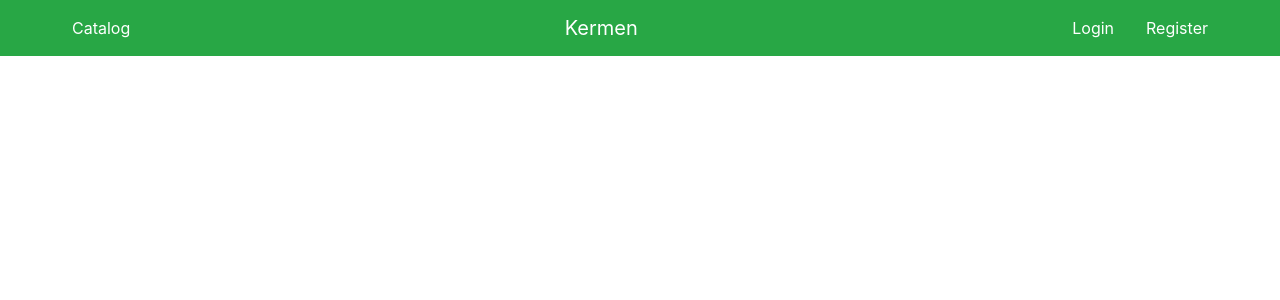
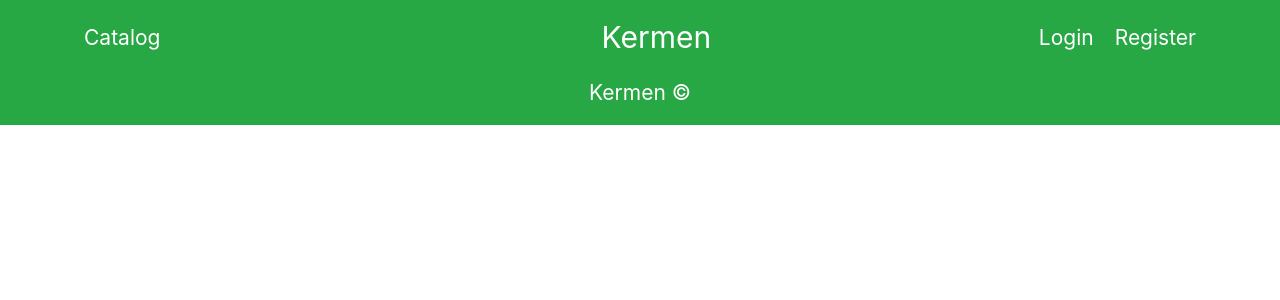
Before and after one commit to DarioTsvetanov/kermen, a React (Create React App) app in the folder client/: page / in a window 1280 px wide. Shown: the top 300 px of the page. Built offline with nearby package versions, Linux system fonts and the light colour scheme.

Commit message:
Header and Footer created

```diff
--- a/client/package.json
+++ b/client/package.json
@@ -10,6 +10,7 @@
     "react": "^17.0.1",
     "react-bootstrap": "^1.5.1",
     "react-dom": "^17.0.1",
+    "react-router-dom": "^5.2.0",
     "react-scripts": "4.0.3",
     "web-vitals": "^1.1.0"
   },
--- a/client/src/App.css
+++ b/client/src/App.css
@@ -1,38 +1,3 @@
-.App {
-  text-align: center;
+body {
+    margin: 0;
 }
-
-.App-logo {
-  height: 40vmin;
-  pointer-events: none;
-}
-
-@media (prefers-reduced-motion: no-preference) {
-  .App-logo {
-    animation: App-logo-spin infinite 20s linear;
-  }
-}
-
-.App-header {
-  background-color: #282c34;
-  min-height: 100vh;
-  display: flex;
-  flex-direction: column;
-  align-items: center;
-  justify-content: center;
-  font-size: calc(10px + 2vmin);
-  color: white;
-}
-
-.App-link {
-  color: #61dafb;
-}
-
-@keyframes App-logo-spin {
-  from {
-    transform: rotate(0deg);
-  }
-  to {
-    transform: rotate(360deg);
-  }
-}
--- a/client/src/App.js
+++ b/client/src/App.js
@@ -1,10 +1,22 @@
-import './App.css';
+import { Switch, Route } from 'react-router-dom';
+
+import Header from './components/Header/Header';
+import Footer from './components/Footer/Footer';
+
 import 'bootstrap/dist/css/bootstrap.min.css';
-import Header from './components/Header/Header';
+
 
 function App() {
 	return (
-		<Header/>
+		<>
+			<Header />
+
+			<Switch>
+
+			</Switch>
+
+			<Footer />
+		</>
 	);
 }
 
--- /dev/null
+++ b/client/src/components/Footer/Footer.css
@@ -0,0 +1,8 @@
+footer {
+    width: 100%;
+    height: 50px;
+    text-align: center;
+    background-color: #28A745;
+    vertical-align: middle;
+    color: white;
+}
--- /dev/null
+++ b/client/src/components/Footer/Footer.js
@@ -0,0 +1,11 @@
+import './Footer.css';
+
+function Footer() {
+    return (
+        <footer>
+            <span className="align-middle">Kermen &copy;</span>
+        </footer>
+    );
+}
+
+export default Footer;
--- /dev/null
+++ b/client/src/components/Header/Header.css
@@ -0,0 +1,13 @@
+* {
+    font-size: 21px;
+}
+
+.navigation-brand {
+    text-align: center;
+    left: 47%;
+    font-size: 30px;
+}
+
+.navigation-bar {
+    height: 75px;
+}
--- a/client/src/components/Header/Header.js
+++ b/client/src/components/Header/Header.js
@@ -1,15 +1,16 @@
+import { Link } from 'react-router-dom';
+
 import { Navbar, Nav } from 'react-bootstrap';
+import './Header.css';
 
 function Header() {
     return (
-        <Navbar className="justify-content-between" bg="success" sticky="top">
-            <Nav className="ml-5">
-                <Nav.Link href="#features" className="text-white">Catalog</Nav.Link>
-            </Nav>
-            <Navbar.Brand href="#home" className="text-white m-0">Kermen</Navbar.Brand>
+        <Navbar className="justify-content-between navigation-bar" bg="success" sticky="top">
+            <Link className="ml-5 text-white" to="/catalog">Catalog</Link>
+            <Link className="text-white position-absolute navigation-brand" to="/">Kermen</Link>
             <Nav className="text-white mr-5">
-                <Nav.Link href="#Login" className="text-white mr-3">Login</Nav.Link>
-                <Nav.Link href="#Register" className="text-white">Register</Nav.Link>
+                <Link to="/login" className="text-white mr-3">Login</Link>
+                <Link to="/register" className="text-white">Register</Link>
             </Nav>
         </Navbar>
     );
--- a/client/src/index.js
+++ b/client/src/index.js
@@ -3,12 +3,15 @@ import ReactDOM from 'react-dom';
 import './index.css';
 import App from './App';
 import reportWebVitals from './reportWebVitals';
+import { BrowserRouter as Router } from 'react-router-dom';
 
 ReactDOM.render(
-  <React.StrictMode>
-    <App />
-  </React.StrictMode>,
-  document.getElementById('root')
+	<React.StrictMode>
+		<Router>
+			<App />
+		</Router>
+	</React.StrictMode>,
+	document.getElementById('root')
 );
 
 // If you want to start measuring performance in your app, pass a function
```
Also changed, not shown: 1 other file (tests, documents, lock files or other folders).
